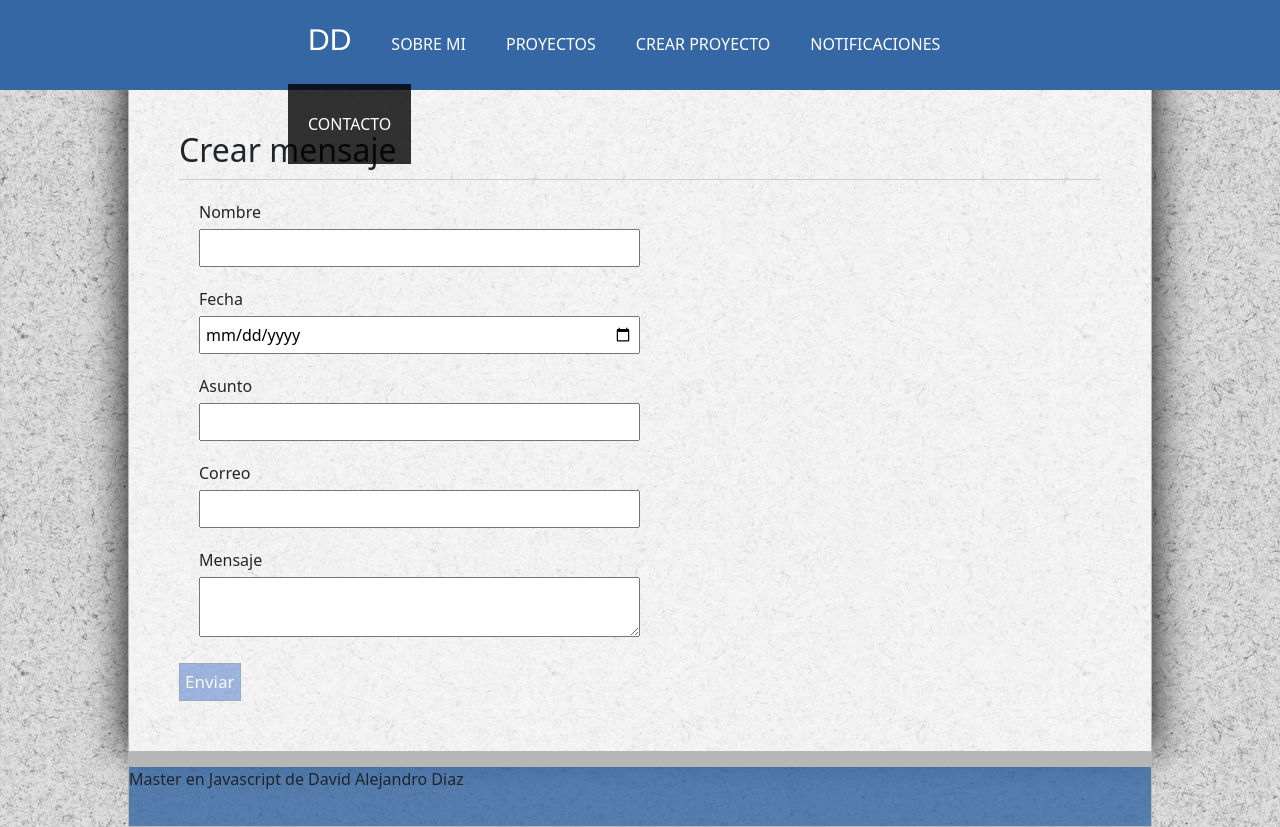
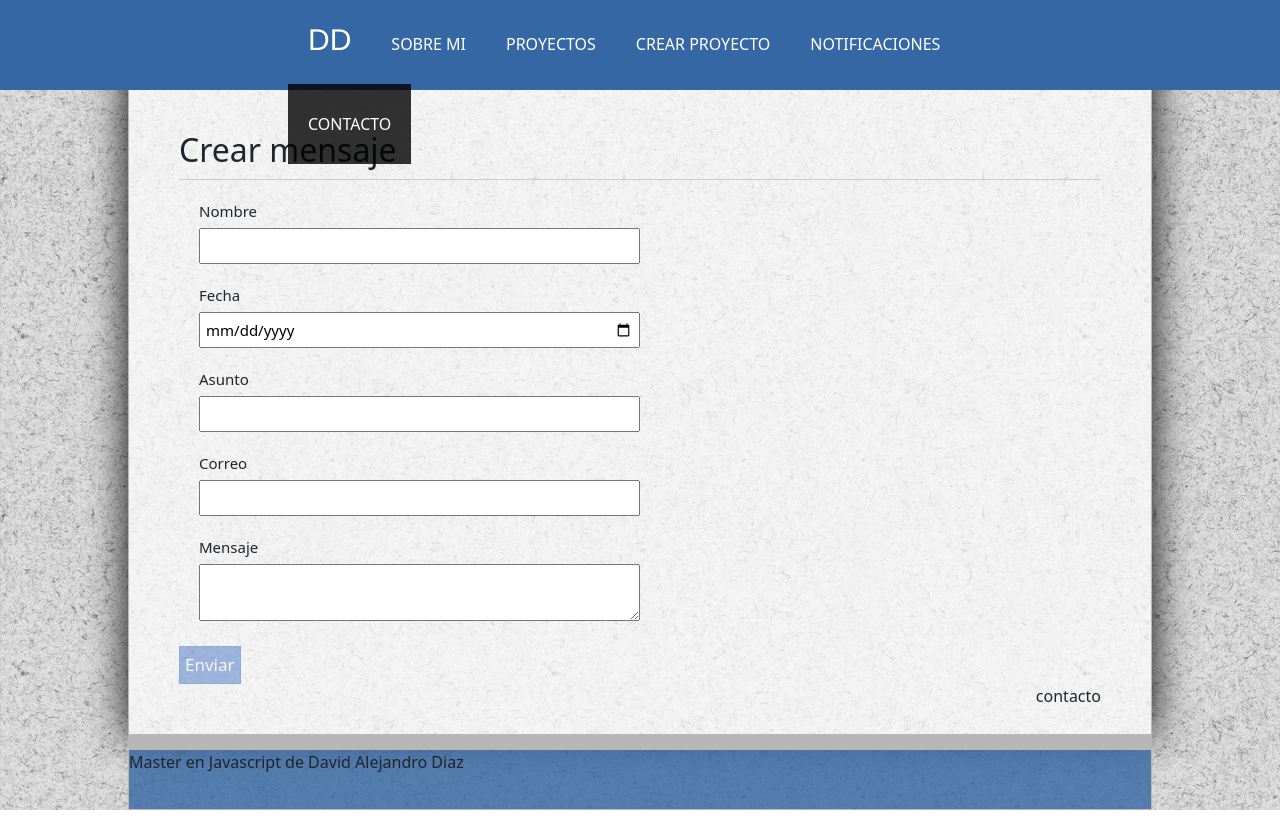
Before and after one commit to discoduro/Master_Javascript, an Angular app in the folder proyecto-angular/: page /contacto in a window 1280 px wide. Built offline with nearby package versions, Linux system fonts and the light colour scheme.

Commit message:
se retoma el proyecto

```diff
--- a/proyecto-angular/src/app/components/contact/contact.component.html
+++ b/proyecto-angular/src/app/components/contact/contact.component.html
@@ -46,4 +46,7 @@
         </p>
         <input type="submit" value="Enviar" [disabled]="!contactForm.form.valid">
     </form>
+    <div class="contacto">
+    contacto
+    </div>
 </div>
--- a/proyecto-angular/src/app/components/notifications/notifications.component.html
+++ b/proyecto-angular/src/app/components/notifications/notifications.component.html
@@ -14,15 +14,15 @@
             </thead>
             <!-- <a [routerLink]="['/proyecto', contact._id]"> -->
             <tbody>
-                <tr *ngFor="let contact of  contacts" class="notificacion">
-                    <td></td>
+                <tr *ngFor="let contact of contacts; let i = index" class="notificacion">
+                    <td>{{contador + i}}</td>
                     <td>{{contact.nombre}}</td>
                     <td>{{contact.fecha}}</td>
                     <td>{{contact.asunto}}</td>
                     <td>{{contact.correo}}</td>
                     <td>{{contact.mensaje}}</td>
                     <td>
-                        <a href="">Editar</a>
+                        <a href="">Editar</a>&nbsp;
                         <a href="">Eliminar</a>
                     </td>
                 </tr>
--- a/proyecto-angular/src/app/components/notifications/notifications.component.ts
+++ b/proyecto-angular/src/app/components/notifications/notifications.component.ts
@@ -18,6 +18,7 @@ import { Global } from 'src/app/services/global';
 export class notificationsComponent implements OnInit{
   public contacts: Contact[];
   public url: string;
+  public contador: number;
 
   constructor(
     private _contactService: ContactService
@@ -25,6 +26,7 @@ export class notificationsComponent implements OnInit{
     ){
       this.contacts = [];
       this.url = Global.url;
+      this.contador = 1;
     }
 
   getContacts(){
--- a/proyecto-angular/src/assets/css/styles.css
+++ b/proyecto-angular/src/assets/css/styles.css
@@ -88,7 +88,7 @@ header a:hover,
 /* contenedor principal */
 
 #content {
-    min-height: 500px;
+    min-height: 650px;
     width: 80%;
     margin: 0 auto;
     box-shadow: 0 0 40px black;
@@ -301,6 +301,8 @@ h1,
 h3,
 p {
     margin: 20px;
+    font-size: 15px;
+    /* text-align: justify; */
 }
 
 .buttoms-conf {
@@ -346,3 +348,11 @@ p {
 }
 
 /* estilos de notificaciones */
+.notificacion td{
+font-size: 10px
+}
+
+/* estilos de datos contacto  */
+.contacto{
+    float: right;
+}
```
